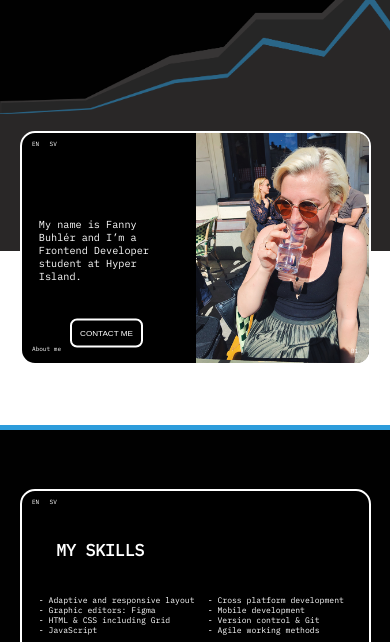
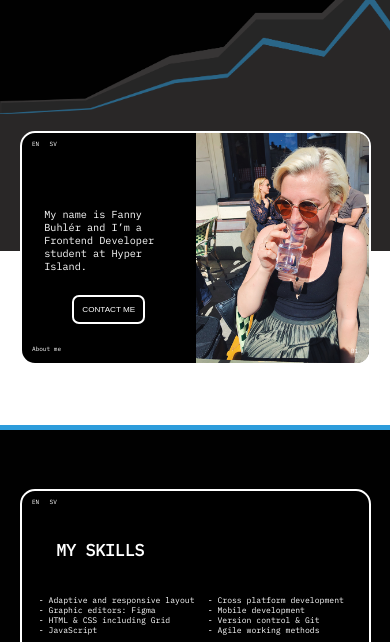
Before and after one commit to Fannybuhler/Portfolio, a plain HTML site: page index.html in a window 390 px wide. Shown: the part 202-844 px from the top of the page. Drawn offline with Linux system fonts and the light colour scheme.

Commit message:
Fixed contact-button media querys

```diff
--- a/index.html
+++ b/index.html
@@ -28,10 +28,12 @@
                         <li>SV</li>
                     </ul>
                     <img id="me" src="me.png" alt="it's me" />
-                    <p id="templateText"><br>My name is Fanny Buhlér and I’m a Frontend Developer student at Hyper Island.</p>
-                    <button class="contactMe"><a href="mailto:fanny.buhler@hyperisland.se">CONTACT ME</a></button>
-                    <p class="templateFooter">About me</p>
-                    <p class="templateFooterNumber">01</p>
+                    <div class="textWrapper">
+                        <p id="templateText"><br>My name is Fanny Buhlér and I’m a Frontend Developer student at Hyper Island.</p>
+                        <button class="contactMe"><a href="mailto:fanny.buhler@hyperisland.se">CONTACT ME</a></button>
+                    </div>
+                        <p class="templateFooter">About me</p>
+                        <p class="templateFooterNumber">01</p>
                 </div>
             </div>
             <div class="whiteContainer"></div>
--- a/querystyle.css
+++ b/querystyle.css
@@ -36,4 +36,14 @@
     .templateContainer.skills {
         padding-right: 28vw;
     }
+
+    .textWrapper {
+        margin-top: 6vw;
+    }
 }
+
+@media only screen and (min-width:1348px) {
+    .textWrapper {
+        margin-top: 4vw;
+    }
+}
--- a/style.css
+++ b/style.css
@@ -36,12 +36,12 @@ header {
     height: 10vw;
 }
 
-.github a {
+.github {
     outline: none;
     color: var(--font-color)
 }
 
-.github a:hover {
+.github:hover {
     color: var(--pop-color);
 }
 
@@ -132,21 +132,18 @@ header {
 }
 
 .template #templateText {
-    position: relative;
-    top: 44%;
-    margin-left: 5%;
-    margin-right: 55%;
-    transform: translateY(-50%);
-    text-indent: 0;
+    margin: 13%;
+}
+
+.textWrapper {
+    margin-top: 10vw;
+    display: flex;
+    flex-direction: column;
+    align-items: center;
+    justify-content: center;
 }
 
 .contactMe {
-    display: inherit;
-    position: relative;
-    top: 44%;
-    margin-left: 14%;
-    margin-right: 55%;
-    transform: translateY(-50%);
     padding: 8px;
     border-radius: 7px;
     border: 2px solid #fff;
@@ -158,6 +155,10 @@ header {
 .contactMe a {
     text-decoration: none;
     color: var(--font-color);
+}
+
+.contactMe a:hover {
+    color: var(--pop-color);
 }
 
 .templateFooter {
```
